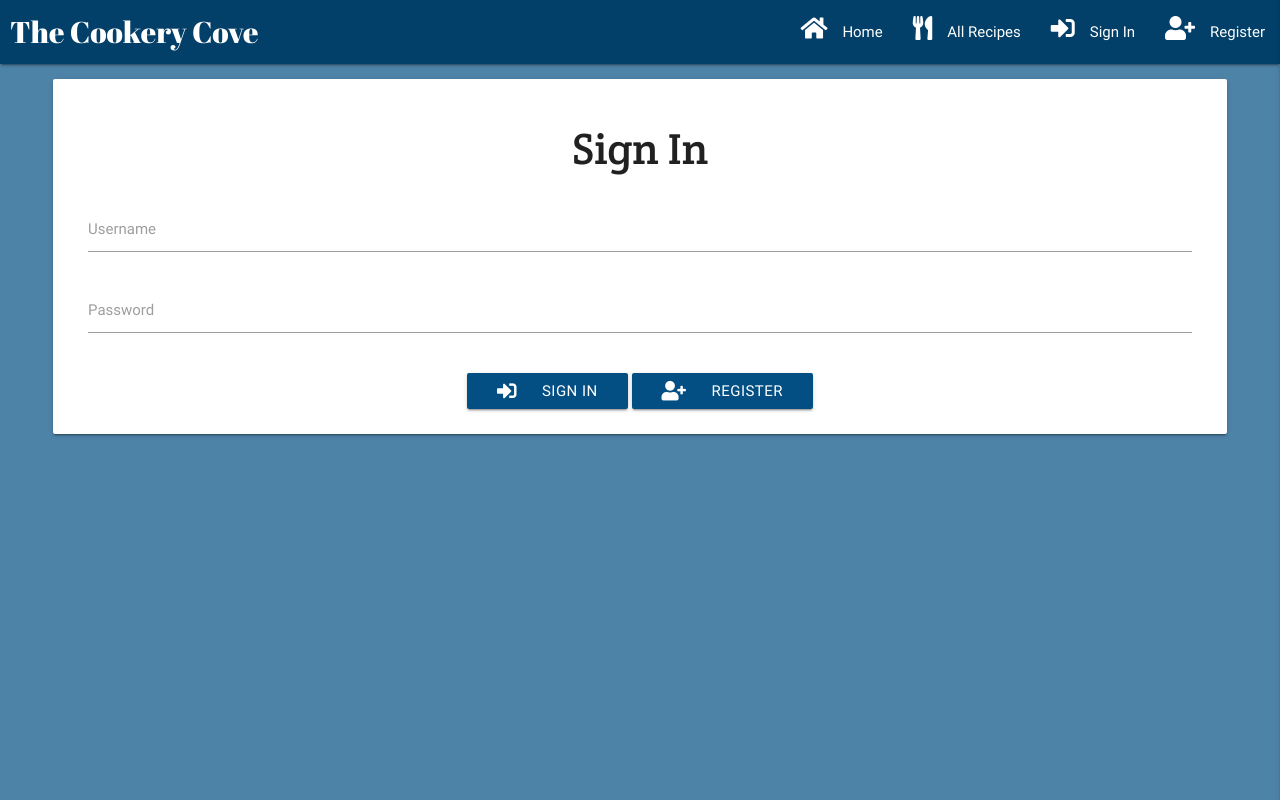
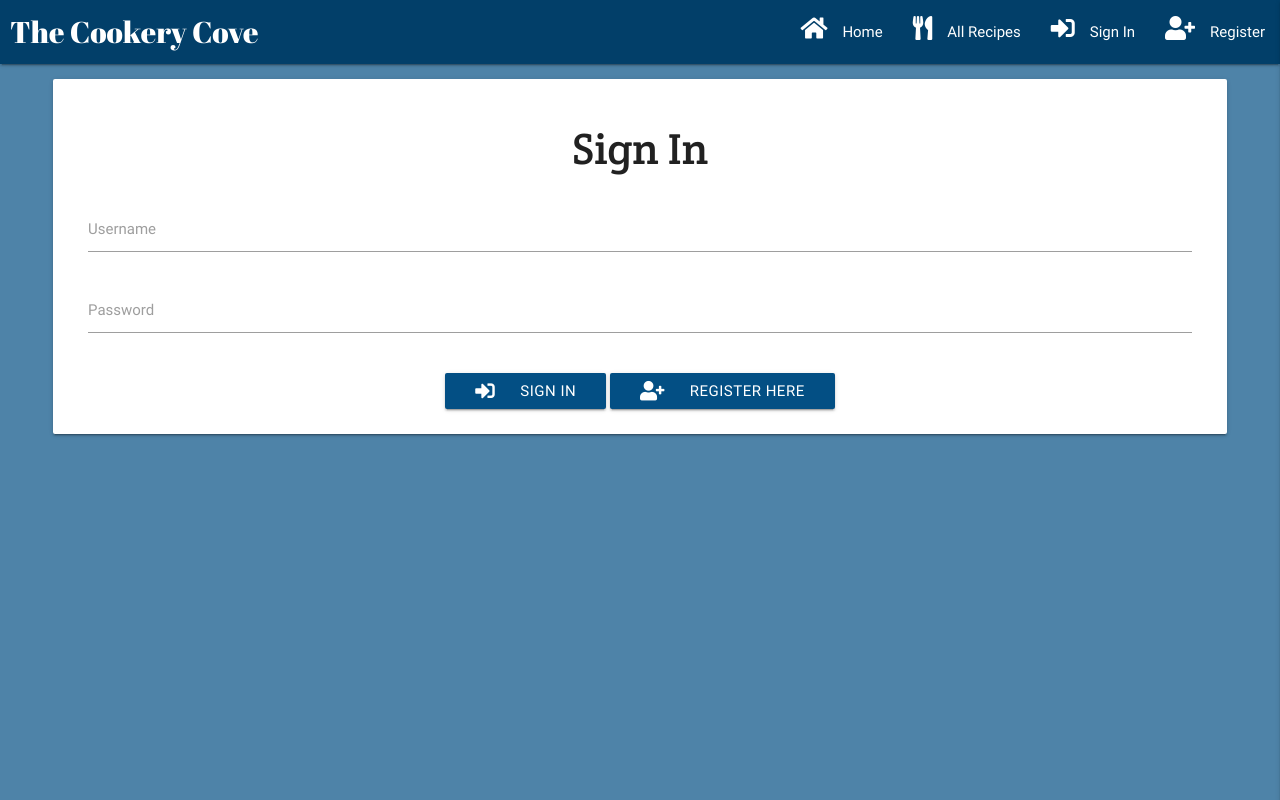
Before and after one commit to Code-Institute-Submissions/the-cookery-cove, a Flask app: page /signin in a window 1280 px wide. Run offline with Flask 2, Linux system fonts and the light colour scheme; some libraries are stand-ins or nearby versions.

Commit message:
Change 'Register' to 'Register Here'

```diff
--- a/templates/signin.html
+++ b/templates/signin.html
@@ -22,7 +22,7 @@
             <div class="row">
                 <div class="col s12 center-align cookery-buttons">
                     <button class="btn waves-effect waves-light" type="submit" name="action"><i class="fas fa-sign-in-alt left"></i>Sign In</button>
-                    <a class="btn waves-effect waves-light" href="{{url_for('register')}}"><i class="fas fa-user-plus left"></i>Register</a>
+                    <a class="btn waves-effect waves-light" href="{{url_for('register')}}"><i class="fas fa-user-plus left"></i>Register Here</a>
                 </div>
             </div>
         </form>
```
